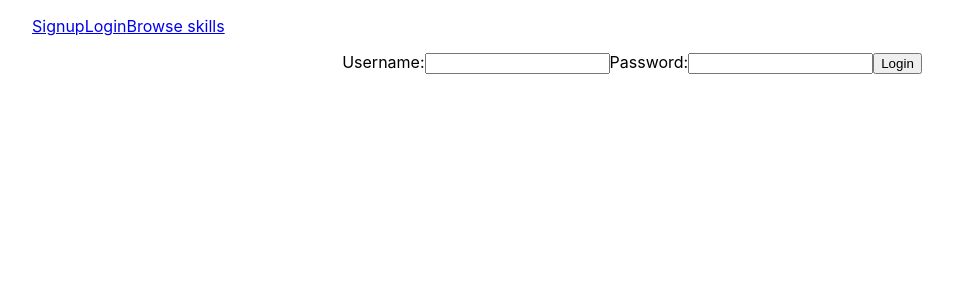
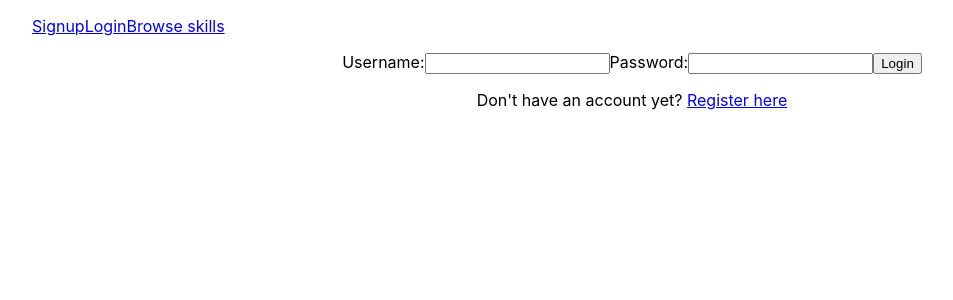
Before and after one commit to daina-slezaite/skill-exchange-react, a React (Create React App) app: page /login in a window 1280 px wide. Shown: the top 300 px of the page, without its empty margins (8-961 px from the left). Built offline with nearby package versions, Linux system fonts and the light colour scheme.

Commit message:
Add links to signup and login

```diff
--- a/src/components/auth/Login.js
+++ b/src/components/auth/Login.js
@@ -1,4 +1,5 @@
 import React, { Component } from 'react';
+import { Link } from 'react-router-dom';
 import AuthService from '../services/AuthService';
 
 export default class Login extends Component {
@@ -36,6 +37,7 @@ export default class Login extends Component {
 
     render() {
         return (
+            <React.Fragment>
             <form onSubmit={this.handleFormSubmit}>
                 <label>Username:</label>
                 <input type='text' name='username' value={this.state.username} onChange={this.handleInputChange} />
@@ -43,6 +45,8 @@ export default class Login extends Component {
                 <input type='password' name='password' value={this.state.password} onChange={this.handleInputChange} />
                 <button type='submit'>Login</button>
             </form>
+            <p>Don't have an account yet? <Link to='/signup'>Register here</Link></p>
+            </React.Fragment>
         )
     }
 }
--- a/src/components/auth/Signup.js
+++ b/src/components/auth/Signup.js
@@ -1,4 +1,5 @@
 import React, { Component } from 'react';
+import { Link } from 'react-router-dom';
 import AuthService from '../services/AuthService';
 
 export default class Signup extends Component {
@@ -40,6 +41,7 @@ export default class Signup extends Component {
 
     render() {
         return (
+            <React.Fragment>
             <form onSubmit={this.handleFormSubmit}>
                 <label>Email:</label>
                 <input type='text' name='email' value={this.state.email} onChange={this.handleInputChange} />
@@ -51,6 +53,8 @@ export default class Signup extends Component {
                 <textarea name='description' value={this.state.description} onChange={this.handleInputChange}></textarea>
                 <button type='submit'>Create account</button>
             </form>
+            <p>Have an account already? <Link to='/login'>Login here</Link></p>
+            </React.Fragment>
         )
     }
 }
```
